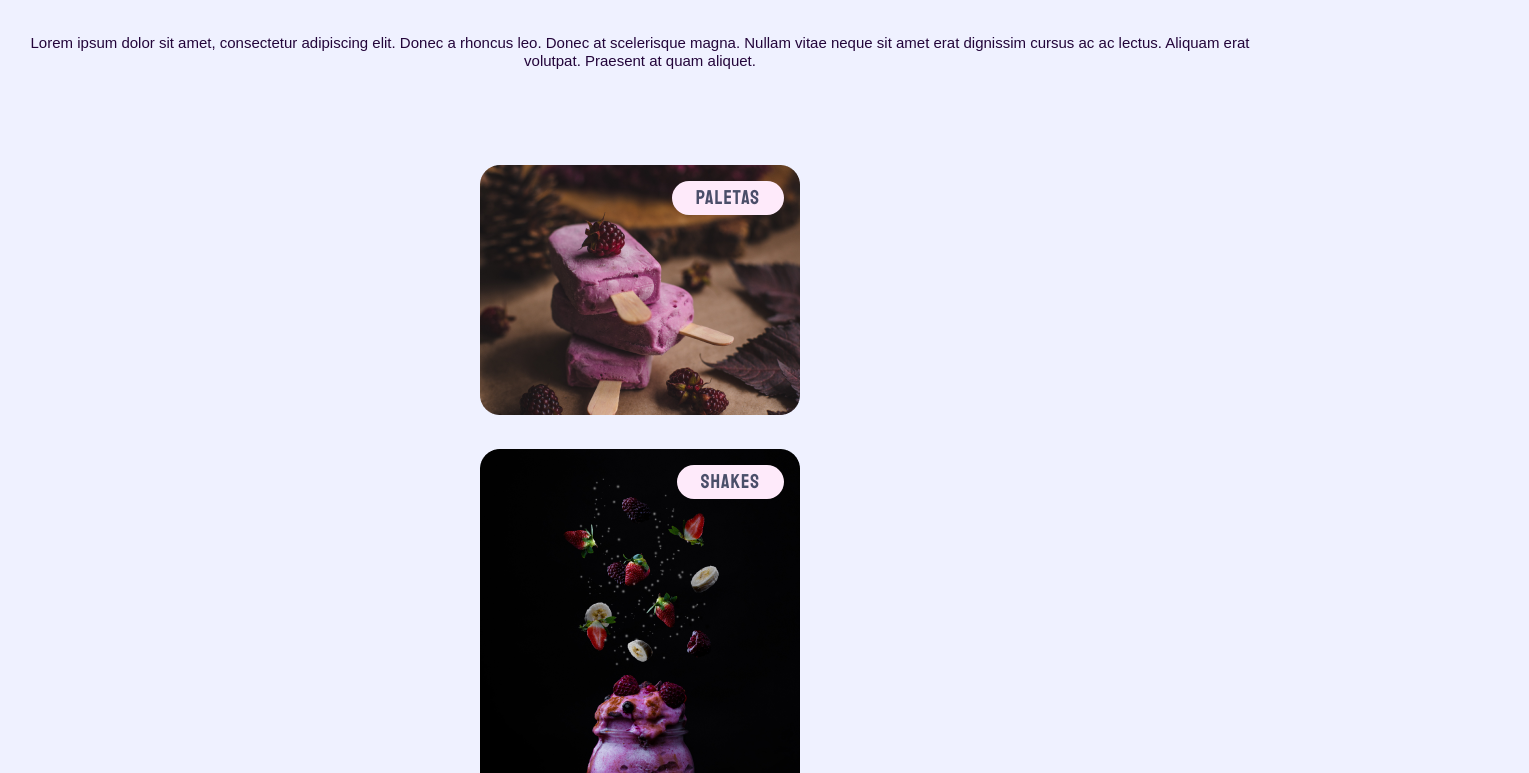
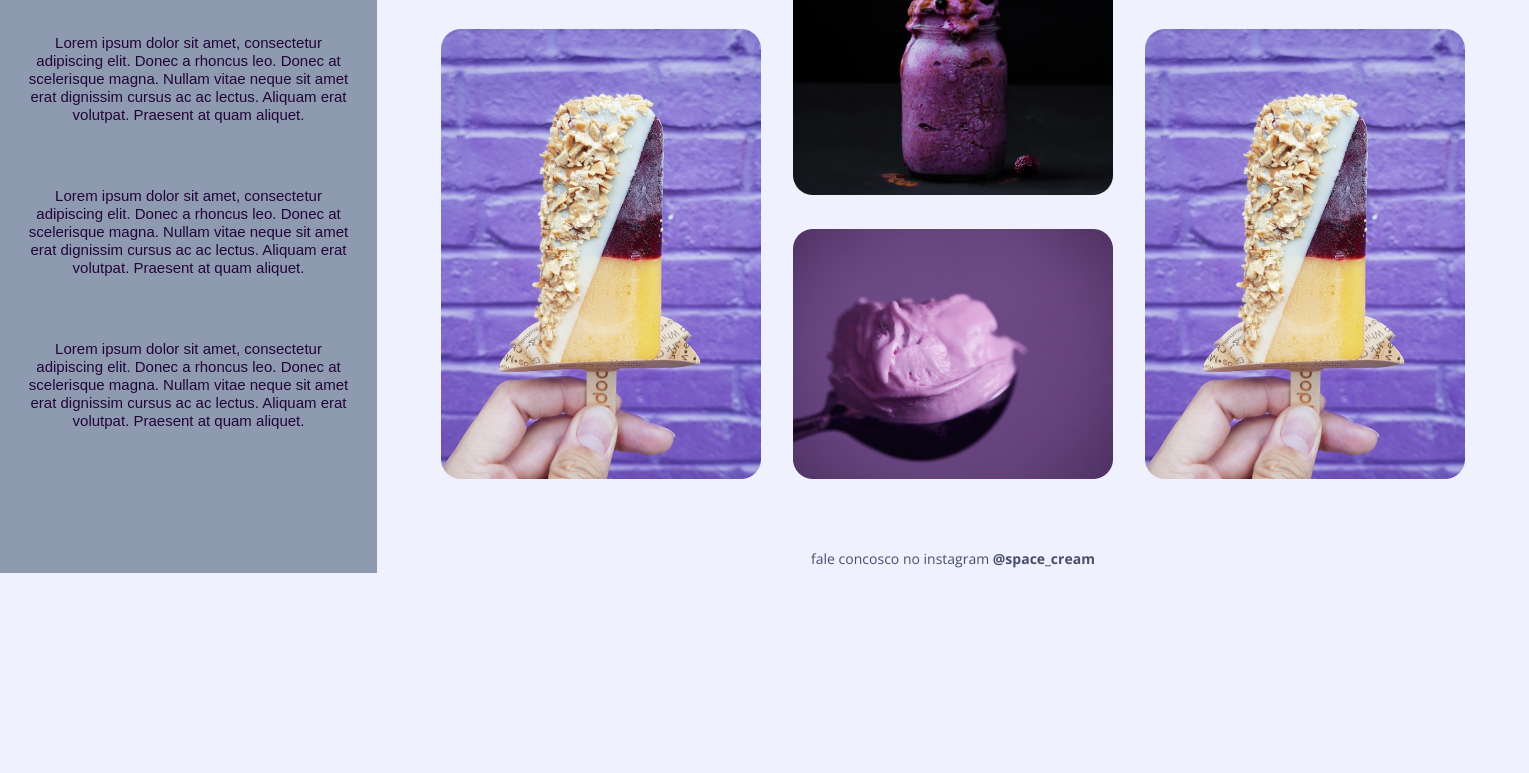
Before and after one commit to gabrielzleonardo/explorer-space-cream-html, a plain HTML site: page index.html in a window 1280 px wide. Shown: the part 319-1092 px from the top of the page, 1529 px wide, since content can reach past the window. After the commit the page ends 892 px from the top, so only its background shows below. Drawn offline with nearby package versions, Linux system fonts and the light colour scheme; a web font is replaced by a local one.

Commit message:
feat: versão desktop adicionada

```diff
--- a/index.html
+++ b/index.html
@@ -7,7 +7,8 @@
   <link rel="preconnect" href="https://fonts.googleapis.com">
   <link rel="preconnect" href="https://fonts.gstatic.com" crossorigin>
   <link href="https://fonts.googleapis.com/css2?family=Palanquin&family=Staatliches&display=swap" rel="stylesheet">
-  <link rel="shortcut icon" href="/img/logo 1.svg" type="image/x-icon">
+  <link href="https://fonts.googleapis.com/css2?family=Open+Sans:wght@400;700&display=swap" rel="stylesheet">
+  <link rel="shortcut icon" href="img/logo 1.svg" type="image/x-icon">
   <link rel="stylesheet" href="reset.css">
   <link rel="stylesheet" href="style.css">
   <title>Space Cream</title>
@@ -15,6 +16,7 @@
 
 <body>
   <div class="page">
+    <aside>
       <header>
 
         <img src="img/logo 1.svg" alt="ilustração de um sorvete à frente de uma lua">
@@ -22,15 +24,30 @@
 
       </header>
 
-
-    <main>
       <div class="quebra">
         <p>
-          Lorem ipsum dolor sit amet, consectetur adipiscing elit. Donec a rhoncus leo. Donec at scelerisque magna. Nullam
+          Lorem ipsum dolor sit amet, consectetur adipiscing elit. Donec a rhoncus leo. Donec at scelerisque magna.
+          Nullam
+          vitae neque sit amet erat dignissim cursus ac ac lectus. Aliquam erat volutpat. Praesent at quam aliquet.
+        </p>
+        <div class="willhide">
+          <p>
+            Lorem ipsum dolor sit amet, consectetur adipiscing elit. Donec a rhoncus leo. Donec at scelerisque magna.
+            Nullam
+            vitae neque sit amet erat dignissim cursus ac ac lectus. Aliquam erat volutpat. Praesent at quam aliquet.
+          </p>
+
+          <p>
+            Lorem ipsum dolor sit amet, consectetur adipiscing elit. Donec a rhoncus leo. Donec at scelerisque magna.
+            Nullam
             vitae neque sit amet erat dignissim cursus ac ac lectus. Aliquam erat volutpat. Praesent at quam aliquet.
           </p>
         </div>
+      </div>
+    </aside>
+    <div class="wrapper">
 
+      <main>
         <div class="card">
           <h2>paletas</h2>
           <img src="img/sorvete1.png" alt="imagem de paletas">
@@ -51,7 +68,20 @@
           <img src="img/sorvete4.png" alt="imagem de um picolé">
         </div>
 
+        <div class="card">
+          <h2>Naturais</h2>
+          <img src="img/sorvete1.png" alt="imagem de paletas">
+        </div>
+
+        <div class="card">
+          <h2>Personalizado</h2>
+          <img src="img/sorvete4.png" alt="imagem de um picolé">
+        </div>
       </main>
+      <footer>
+        <p>fale concosco no instagram <strong><a href="#">@space_cream</a></strong></p>
+      </footer>
+    </div>
   </div>
 
 </body>
--- a/style.css
+++ b/style.css
@@ -38,28 +38,29 @@ header p  {
 }
 
 main {
+  padding-bottom: 6rem;
+  animation: down2up 700ms;
   display: flex;
   flex-direction: column;
+  gap: 3.2rem;
   align-items: center;
-  gap: 3.2rem;
-  padding-bottom: 6rem;
-  animation: down2up 700ms;
 }
 
 .quebra p{
-  display: flex;
-  align-items: center;
+  text-align: center;
   line-height: 1.8rem;
   font-family: var(--ff-text);
   font-size: 1.5rem;
   color: #23053A;
   margin: 4.3rem 0 6.3rem;
   padding: 0 2.5rem;
+  animation: up2down 700ms 100ms backwards;
 }
 
 .card {
   position: relative;
 }
+
 
 .card h2 {
   position: absolute;
@@ -74,6 +75,14 @@ main {
   top: 1.6rem;
   right: 1.6rem;
   animation: up2down 700ms 350ms backwards;
+}
+
+footer {
+  display: none;
+}
+
+.willhide {
+  display: none;
 }
 
 @keyframes down2up {
@@ -99,3 +108,71 @@ main {
     transform: translateY(0);
   }
 }
+
+@media (min-width: 1100px) {
+  .page {
+    display: flex;
+    flex-direction: row;
+  }
+
+  header {
+    width:37.7rem;;
+  }
+
+  aside {
+    background-color: var(--bg-primary);
+
+  }
+
+  main {
+    display: grid;
+    grid-template-areas:
+    "A B E"
+    "D B F"
+    "D C F";
+    gap: 3.2rem;
+    padding: 6.4rem;
+  }
+
+  main div:nth-child(1) {
+    grid-area: A;
+  }
+  main div:nth-child(2) {
+    grid-area: B;
+  }
+  main div:nth-child(3) {
+    grid-area: C;
+  }
+  main div:nth-child(4) {
+    grid-area: D;
+  }
+  main div:nth-child(5) {
+    grid-area: E;
+  }
+  main div:nth-child(6) {
+    grid-area: F;
+  }
+
+  .card h2 {
+    display: none;
+  }
+
+  footer {
+    font-family: 'Open Sans';
+    font-size: 1.4rem;
+    line-height: 2.8rem;
+    text-align: center;
+    color: #4A4E69;
+    display: contents;
+  }
+
+  .willhide {
+    display: block;
+  }
+
+  footer a {
+    text-decoration: none;
+    color: inherit;
+    font-weight: bold;
+  }
+}
```
Lines whose indentation alone changed are shown as unchanged.
